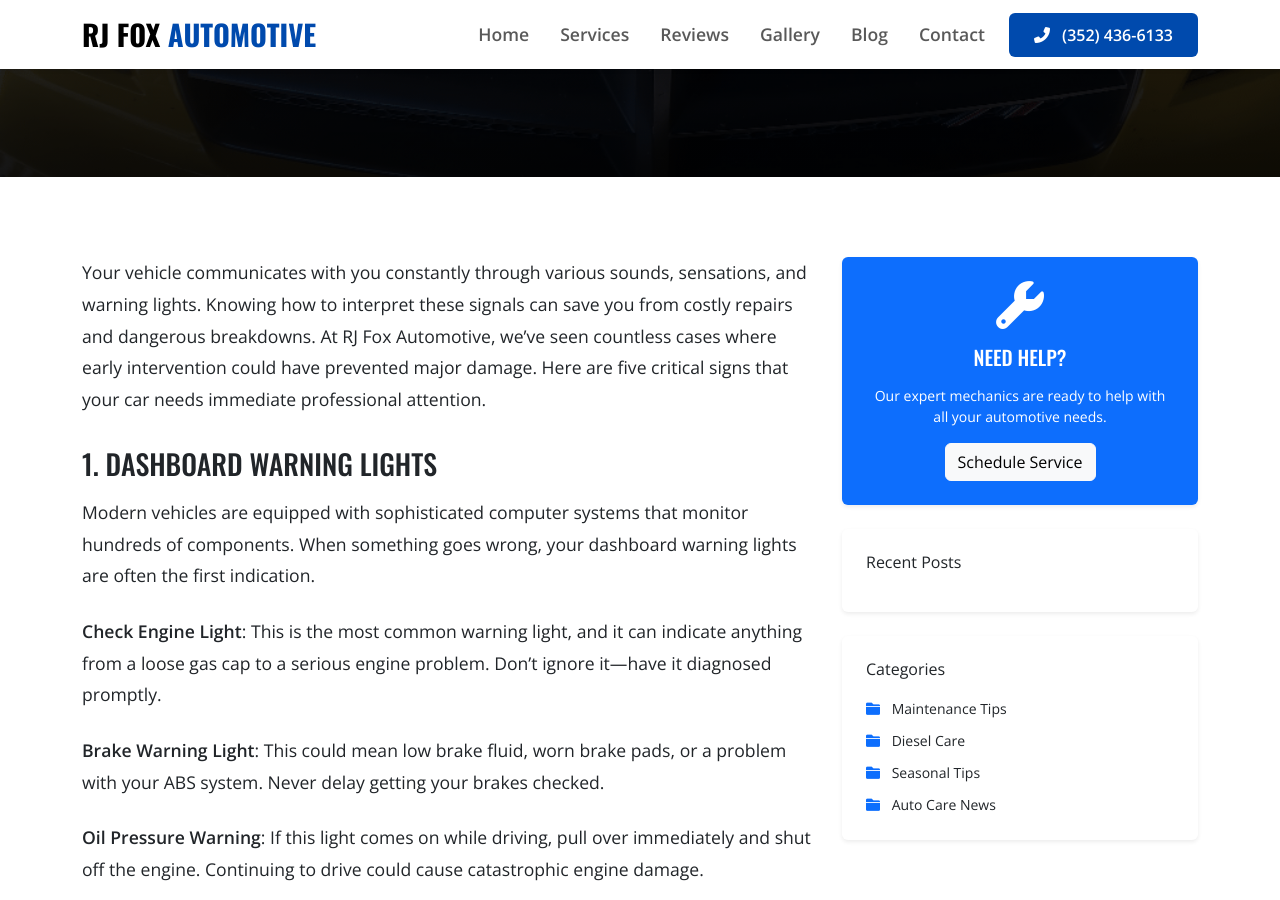
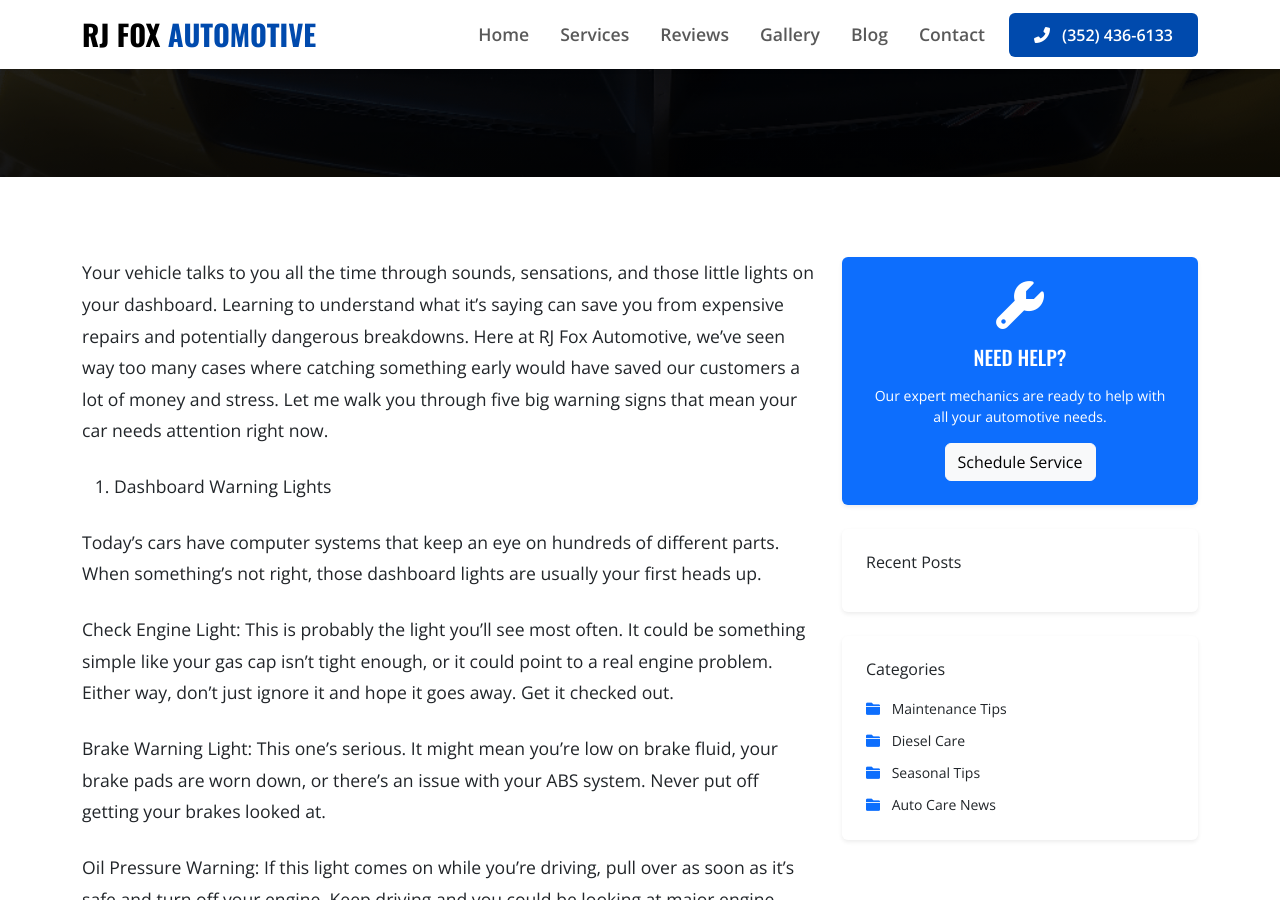
Before and after one commit to JamesBrownR/RJ-Fox-Automotive, a Jekyll site: the page built from _posts/2025-01-05-signs-your-car-needs-attention.md, in a window 1280 px wide and 900 px high, scrolled down 342 px. Built offline with Jekyll 4.4.1, drawn with Linux system fonts in a browser that asks for light colours; some of the changed text lies outside the part shown.

Commit message:
Update 2025-01-05-signs-your-car-needs-attention.md

```diff
--- a/_posts/2025-01-05-signs-your-car-needs-attention.md
+++ b/_posts/2025-01-05-signs-your-car-needs-attention.md
@@ -10,82 +10,58 @@ tags: [maintenance, diagnostics, warning signs, car care]
 excerpt: "Learn to recognize the warning signs that indicate your vehicle needs professional service before a small problem becomes a major repair."
 ---
 
+Your vehicle talks to you all the time through sounds, sensations, and those little lights on your dashboard. Learning to understand what it's saying can save you from expensive repairs and potentially dangerous breakdowns. Here at RJ Fox Automotive, we've seen way too many cases where catching something early would have saved our customers a lot of money and stress. Let me walk you through five big warning signs that mean your car needs attention right now.
 
-Your vehicle communicates with you constantly through various sounds, sensations, and warning lights. Knowing how to interpret these signals can save you from costly repairs and dangerous breakdowns. At RJ Fox Automotive, we've seen countless cases where early intervention could have prevented major damage. Here are five critical signs that your car needs immediate professional attention.
+1. Dashboard Warning Lights
 
-## 1. Dashboard Warning Lights
+Today's cars have computer systems that keep an eye on hundreds of different parts. When something's not right, those dashboard lights are usually your first heads up.
 
-Modern vehicles are equipped with sophisticated computer systems that monitor hundreds of components. When something goes wrong, your dashboard warning lights are often the first indication.
+Check Engine Light: This is probably the light you'll see most often. It could be something simple like your gas cap isn't tight enough, or it could point to a real engine problem. Either way, don't just ignore it and hope it goes away. Get it checked out.
 
-**Check Engine Light**: This is the most common warning light, and it can indicate anything from a loose gas cap to a serious engine problem. Don't ignore it—have it diagnosed promptly.
+Brake Warning Light: This one's serious. It might mean you're low on brake fluid, your brake pads are worn down, or there's an issue with your ABS system. Never put off getting your brakes looked at.
 
-**Brake Warning Light**: This could mean low brake fluid, worn brake pads, or a problem with your ABS system. Never delay getting your brakes checked.
+Oil Pressure Warning: If this light comes on while you're driving, pull over as soon as it's safe and turn off your engine. Keep driving and you could be looking at major engine damage.
 
-**Oil Pressure Warning**: If this light comes on while driving, pull over immediately and shut off the engine. Continuing to drive could cause catastrophic engine damage.
+Here at RJ Fox Automotive, we've got the diagnostic tools to figure out exactly what's triggering those warning lights, and we'll give you straight answers about what needs fixing.
 
-At RJ Fox Automotive, we use advanced diagnostic equipment to quickly identify the exact cause of warning lights and provide you with transparent repair options.
+2. Unusual Noises
 
-## 2. Unusual Noises
+Your car shouldn't sound like it's auditioning for a rock band. Different sounds tell different stories.
 
-Your car shouldn't sound like a percussion instrument. Different noises can indicate specific problems:
+Squealing when you brake usually means your brake pads are getting worn and need replacing soon. Grinding sounds could mean those pads are completely shot, or you might have transmission trouble. A knocking noise from your engine often points to low oil or something more serious going on inside. Whining from under the hood typically means trouble with your power steering or alternator belt. Clunking when you turn could be worn CV joints or suspension issues.
 
-- **Squealing when braking**: Often indicates worn brake pads that need replacement
-- **Grinding sounds**: Could mean brake pads are completely worn or transmission issues
-- **Knocking from the engine**: May indicate low oil or serious internal engine problems
-- **Whining from under the hood**: Often points to power steering or alternator belt issues
-- **Clunking when turning**: Could indicate worn CV joints or suspension problems
+When you hear something that doesn't sound normal, don't wait around for it to get worse. Bring it in and let us take a look before a small fix turns into a big bill.
 
-If you hear any unusual sounds, don't wait for them to get worse. Our experienced mechanics can diagnose and repair the issue before it becomes more expensive.
+3. Fluid Leaks
 
-## 3. Fluid Leaks
+Finding a puddle under your car is never good news. The color can tell you a lot about what's leaking.
 
-Finding puddles under your parked car is never a good sign. Different colored fluids indicate different problems:
+Dark brown or black usually means engine oil. Red or pink is typically transmission fluid or power steering fluid. Green, orange, or yellow is coolant. Clear water is usually just condensation from your air conditioning, which is totally normal. Amber or dark brown could be brake fluid, and that's really serious.
 
-- **Dark brown or black**: Engine oil leak
-- **Red or pink**: Transmission fluid or power steering fluid
-- **Green, orange, or yellow**: Coolant leak
-- **Clear water**: Usually just condensation from your AC (normal)
-- **Amber or dark brown**: Brake fluid leak (very serious)
+Even a small leak can turn into a major headache. Running low on fluids can trash expensive parts like your engine, transmission, or brakes. Spot a leak? Give us a call and schedule an appointment.
 
-Even small leaks can lead to major problems. Low fluid levels can damage expensive components like your engine, transmission, or brakes. If you notice any leaks, schedule an appointment at RJ Fox Automotive right away.
+4. Changes in Performance
 
-## 4. Changes in Performance
+You drive your car every single day, so you know better than anyone when something feels off.
 
-You drive your car every day, so you're the best person to notice when something feels different:
+Having trouble getting it started might mean your battery, starter, or fuel system needs attention. Loss of power could signal engine trouble, a clogged fuel filter, or transmission problems. Rough idling often comes from spark plug issues, vacuum leaks, or fuel system trouble. Stalling can be related to your fuel system, ignition system, or even computer problems. Poor gas mileage might just be low tire pressure, but it could also mean a dirty air filter or engine inefficiency.
 
-- **Difficulty starting**: Could indicate battery, starter, or fuel system problems
-- **Loss of power**: May signal engine problems, clogged fuel filter, or transmission issues
-- **Rough idling**: Often caused by spark plug problems, vacuum leaks, or fuel system issues
-- **Stalling**: Could be fuel system, ignition system, or computer-related
-- **Poor fuel economy**: May indicate tire pressure issues, air filter problems, or engine inefficiency
+Don't write these things off as just your car getting older. A lot of performance problems are actually pretty cheap to fix when you catch them early enough.
 
-Don't dismiss these changes as normal aging. Many performance issues are relatively inexpensive to fix when caught early.
+5. Vibrations or Pulling
 
-## 5. Vibrations or Pulling
+Your car should drive smooth and straight. If you're dealing with steering wheel shaking at highway speeds, that usually means your wheels need balancing or alignment. Pulling to one side could be an alignment issue, uneven tire wear, or brake problems. Shaking when you brake typically means warped brake rotors. General vibration throughout the car might point to tire, suspension, or drivetrain issues.
 
-Your vehicle should drive smoothly in a straight line. If you experience:
+These problems don't just make your ride uncomfortable. They can actually be dangerous, especially if you need to make a quick move in traffic.
 
-- **Steering wheel vibration at highway speeds**: Often indicates wheel balance or alignment issues
-- **Pulling to one side**: Could mean alignment problems, uneven tire wear, or brake issues
-- **Shaking when braking**: Usually indicates warped brake rotors
-- **General vibration**: May signal tire, suspension, or drivetrain problems
+Don't Wait, Get It Checked
 
-These issues not only make your car uncomfortable to drive but can also be dangerous, especially in emergency situations.
+At RJ Fox Automotive, we're big believers in catching problems early. Our mechanics have the experience and the right diagnostic tools to figure out what's actually wrong and give you honest recommendations about what needs fixing.
 
-## Don't Wait—Get Professional Help
+Why Choose RJ Fox Automotive?
 
-At RJ Fox Automotive, we believe in preventive maintenance and early intervention. Our experienced mechanics use state-of-the-art diagnostic equipment to accurately identify problems and provide honest, transparent repair recommendations.
+We've got experienced professionals with decades of combined know-how. Our diagnostic technology is top notch so we can pinpoint problems accurately. Our pricing is transparent with no surprise fees. We use quality parts and stand behind our work with a warranty. Plus, we're locally owned and operated by Rob and his team, so we're invested in this community.
 
-### Why Choose RJ Fox Automotive?
+If you've noticed any of these warning signs, don't put it off. Give us a call today to schedule a diagnostic appointment. Spending a little on inspection and preventive maintenance now beats spending thousands on major repairs later.
 
-- **Experienced professionals** with decades of combined expertise
-- **Advanced diagnostic technology** for accurate problem identification
-- **Transparent pricing** with no hidden fees
-- **Quality parts and workmanship** backed by warranty
-- **Locally owned and operated** by Rob and his dedicated team
-
-If you've noticed any of these warning signs, don't put it off. Contact us today to schedule a diagnostic appointment. A small investment in inspection and preventive maintenance today can save you thousands in major repairs tomorrow.
-
----
-
-**Have questions about your vehicle?** Call us at (352) 589-0001 or [schedule an appointment]({{ site.baseurl }}/contact) online. We're conveniently located on David Walker Dr in Eustis, FL, and we're here to keep your vehicle running safely and reliably.
+Have questions about your vehicle? Call us at (352) 589-0001 or [schedule an appointment]({{ site.baseurl }}/contact) online. We're conveniently located on David Walker Dr in Eustis, FL, and we're here to keep your vehicle running safely and reliably.
```
